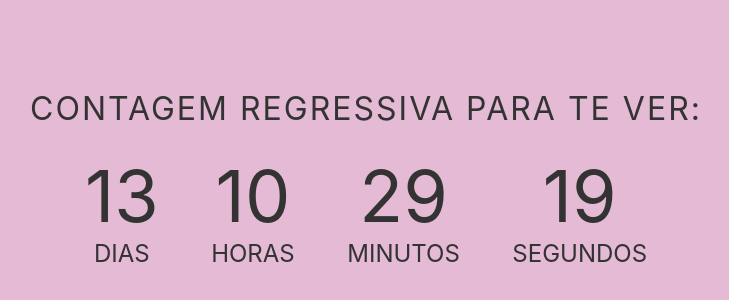
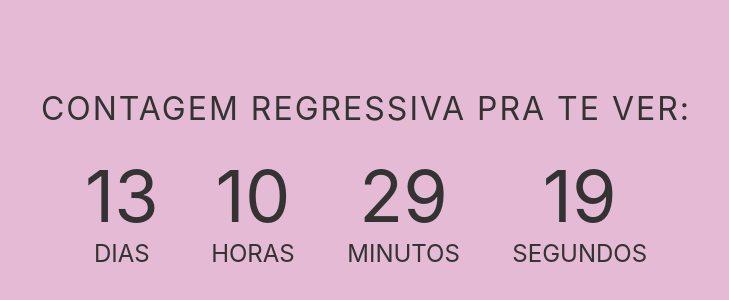
Before and after one commit to daniellopes04/contagem, a plain HTML site: page index.html in a window 1280 px wide. Shown: the part 210-510 px from the top of the page, without its empty margins (274-1003 px from the left). Drawn offline with Linux system fonts and the light colour scheme.

Commit message:
Update index.html

```diff
--- a/index.html
+++ b/index.html
@@ -10,7 +10,7 @@
 </head>
 <body>
     <div class="container">
-        <h1 id="headline">Contagem regressiva para te ver:</h1>
+        <h1 id="headline">Contagem regressiva pra te ver:</h1>
         <div id="countdown">
           <ul>
             <li><span id="days"></span>dias</li>
```
